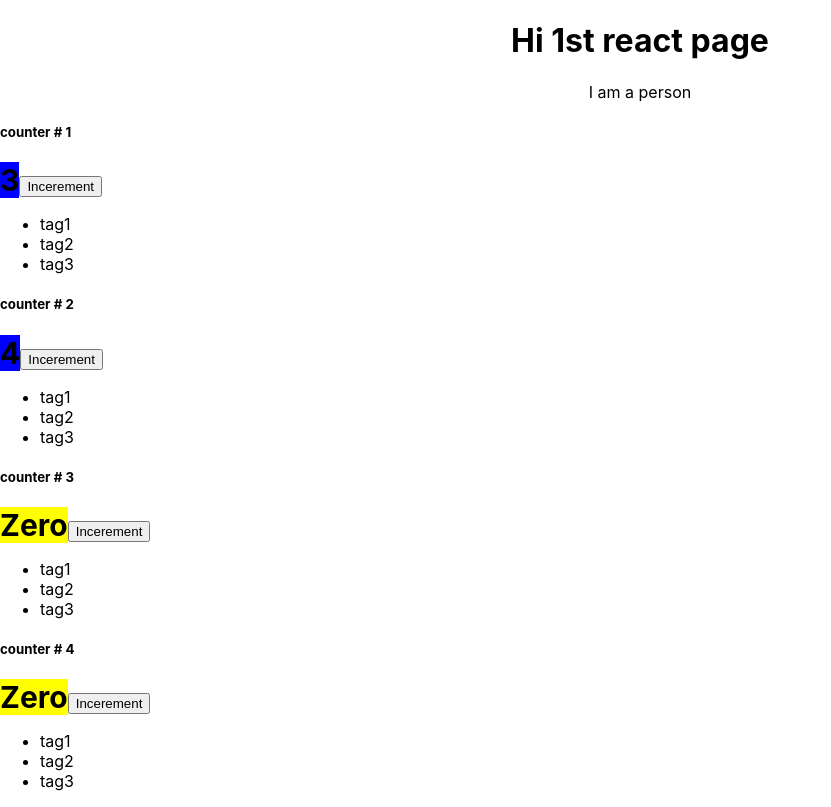
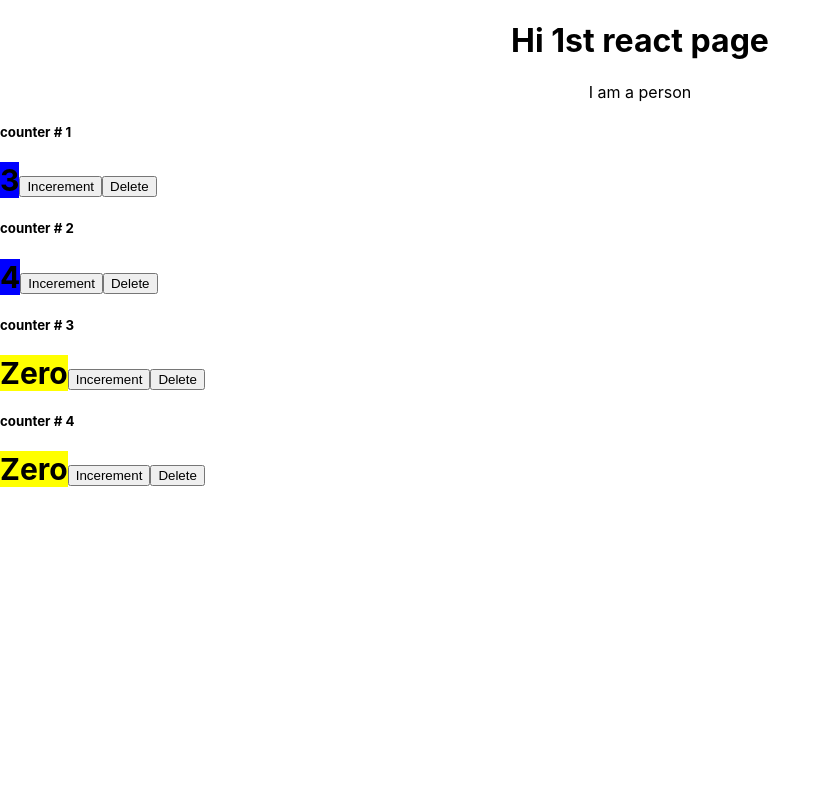
Before and after one commit to silan1993/react-basic, a React (Create React App) app: page / in a window 1280 px wide. Shown: the whole page, without its empty margins (0-831 px from the left). Built offline with nearby package versions, Linux system fonts and the light colour scheme.

Commit message:
handle child state from parent

```diff
--- a/src/App.js
+++ b/src/App.js
@@ -1,11 +1,11 @@
-import React from 'react';
-import './App.css';
-import Person from './Person/Person'
+import React from "react";
+import "./App.css";
+import Person from "./Person/Person";
 function App() {
   return (
     <div className="App">
       <h1>Hi 1st react page</h1>
-      <Person name="Sian" age="27"/>
+      <Person name="Silan" age="27" />
     </div>
   );
   //return React.createElement('div',{className:'App'},React.createElement('h1',null,'hi this is another way'))
--- a/src/components/counter.jsx
+++ b/src/components/counter.jsx
@@ -2,33 +2,19 @@ import React, { Component } from "react";
 class Counter extends Component {
   constructor(props) {
     super(props);
-    this.handleIncrement.bind(this);
   }
-  state = {
-    count: this.props.value,
-    tags: ["tag1", "tag2", "tag3"],
-  };
-  renderTags() {
-    if (this.state.tags.length == 0) return <p>'there are no tags'</p>;
-    return (
-      <ul>
-        {this.state.tags.map((tag) => (
-          <li key={tag}>{tag}</li>
-        ))}
-      </ul>
-    );
-  }
-  handleIncrement = () => {
-    this.setState({ count: this.state.count + 1 });
-  };
+
   render() {
-    console.log(this.props);
     return (
       <div>
-        <h5>counter # {this.props.id}</h5>
+        <h5>counter # {this.props.counter.id}</h5>
         <span style={this.getBatchColor()}>{this.formatCount()}</span>
-        <button onClick={this.handleIncrement}>Incerement</button>
-        {this.renderTags()}
+        <button onClick={() => this.props.onIncrement(this.props.counter)}>
+          Incerement
+        </button>
+        <button onClick={() => this.props.onDelete(this.props.counter.id)}>
+          Delete
+        </button>
       </div>
     );
   }
@@ -38,13 +24,13 @@ class Counter extends Component {
       fontWeight: "bold",
       backgroundColor: "yellow",
     };
-    style.backgroundColor = this.state.count == 0 ? "yellow" : "blue";
+    style.backgroundColor = this.props.counter.value == 0 ? "yellow" : "blue";
     return style;
   }
 
   formatCount() {
-    const { count } = this.state;
-    return count == 0 ? "Zero" : count;
+    const { value } = this.props.counter;
+    return value == 0 ? "Zero" : value;
   }
 }
 
--- a/src/components/counters.jsx
+++ b/src/components/counters.jsx
@@ -10,15 +10,35 @@ class Counters extends Component {
       { id: 4, value: 0 },
     ],
   };
+
+  handleDelete = (counterId) => {
+    console.log("heere", counterId);
+    let newCounter = this.state.counters.filter((c) => {
+      if (c.id == counterId) {
+        if (c.value != 0) c.value -= 1;
+        return c;
+      } else return c;
+    });
+    console.log(newCounter);
+    this.setState({ counters: newCounter });
+  };
+
+  handleIncrement = (counter) => {
+    let newCounter = [...this.state.counters];
+    let index = this.state.counters.indexOf(counter);
+    newCounter[index] = { ...counter };
+    newCounter[index].value++;
+    this.setState({ counters: newCounter });
+  };
   render() {
     return (
       <div>
         {this.state.counters.map((counter) => (
           <Counter
             key={counter.id}
-            value={counter.value}
-            selected={true}
-            id={counter.id}
+            onDelete={this.handleDelete}
+            onIncrement={this.handleIncrement}
+            counter={counter}
           ></Counter>
         ))}
       </div>
```
